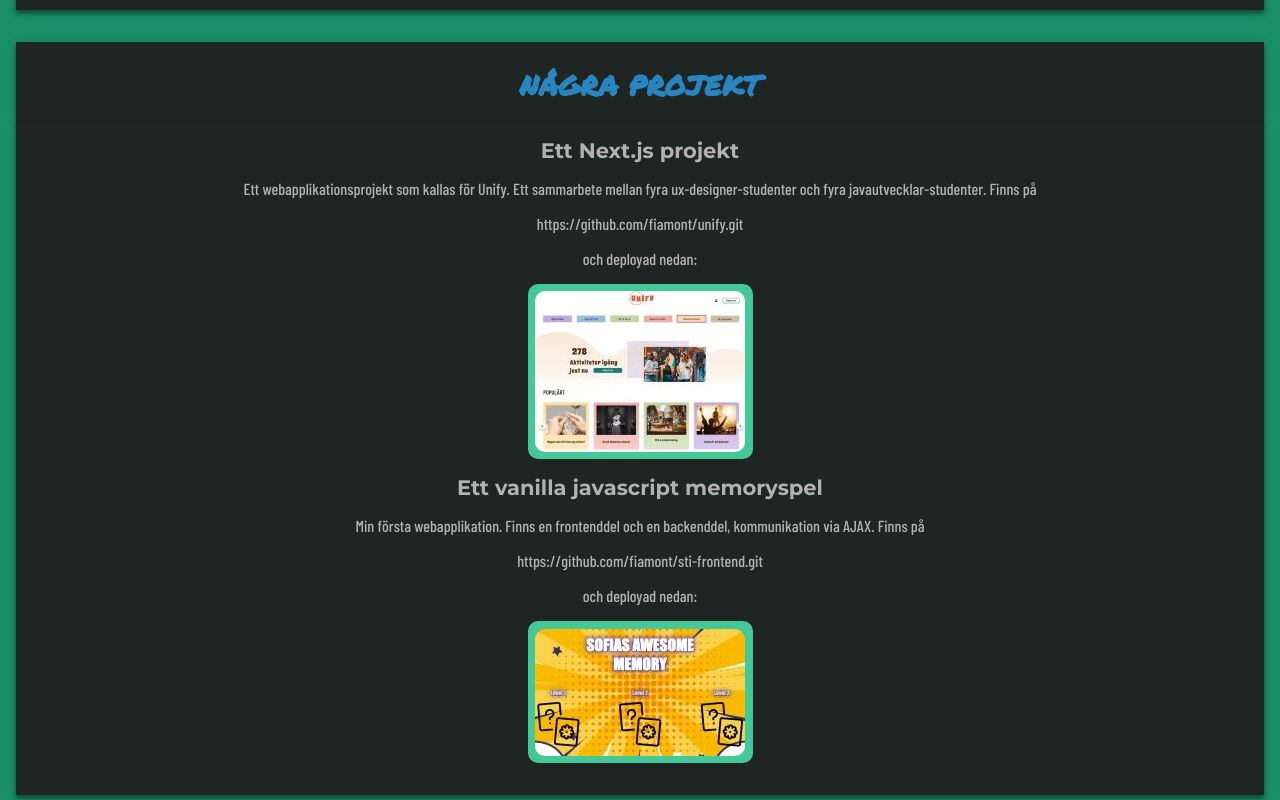
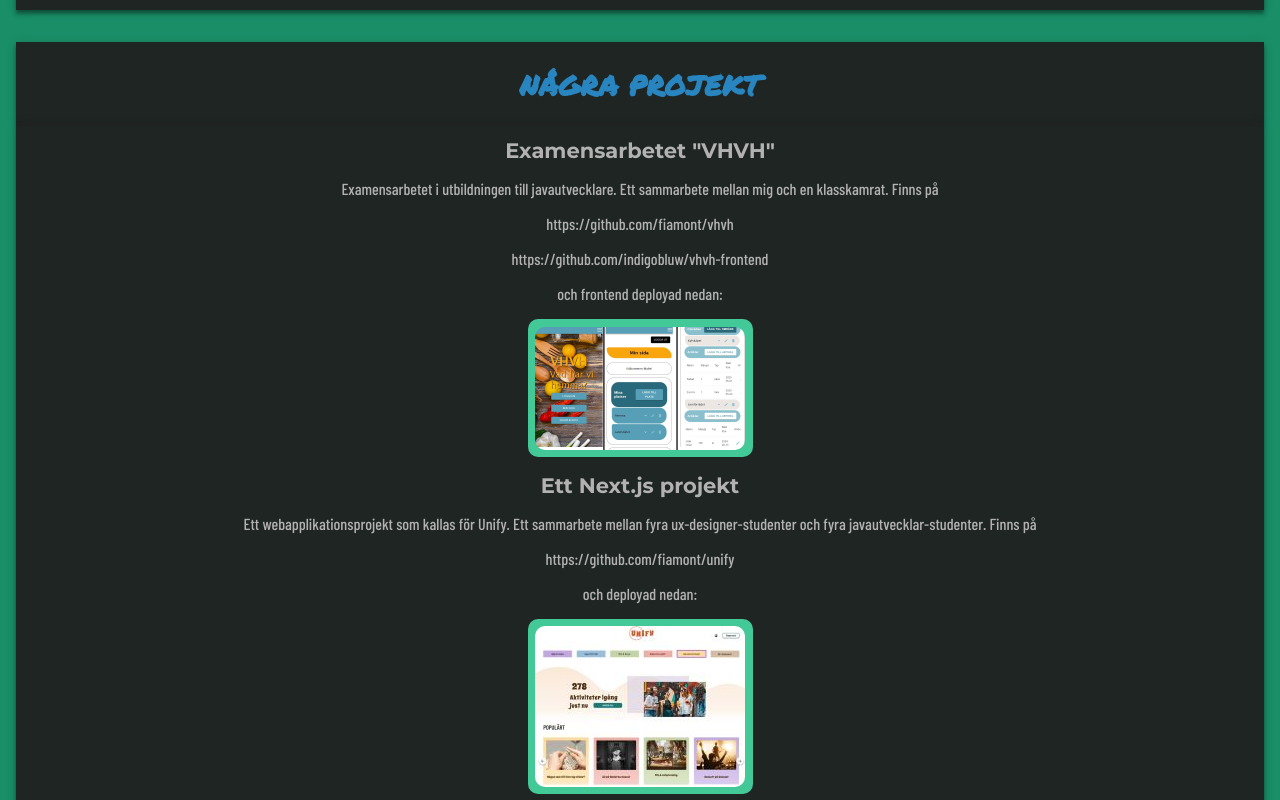
Before and after one commit to fiamont/portfolio, a Next.js app: page /kompetenser in a window 1280 px wide. Shown: the part 520-1320 px from the top of the page. Built offline with nearby package versions, Linux system fonts and the light colour scheme; a web font is replaced by a local one.

Commit message:
update experience and skills

```diff
--- a/components/Skills.jsx
+++ b/components/Skills.jsx
@@ -16,6 +16,7 @@ const Skills = () => {
             <li key="sql">SQL</li>
             <li key="html">HTML</li>
             <li key="css">CSS</li>
+            <li key="javaee">JAVA EE</li>
           </ul>
         </div>
         <div className={style.List}>
@@ -25,6 +26,7 @@ const Skills = () => {
             <li key="react">REACT</li>
             <li key="tdd">TDD</li>
             <li key="Spring">SPRING</li>
+            <li key="nextjs">NEXT.JS</li>
           </ul>
         </div>
         <Image
--- a/components/SkillsExample.jsx
+++ b/components/SkillsExample.jsx
@@ -1,9 +1,9 @@
 import React from "react";
-// import Link from "next/link";
 import style from "../styles/SkillsExample.module.css";
 import Image from "next/image";
 import AwesomeMemory from "../public/awesomeMemoryBilden.jpg";
 import Unify from "../public/unifyBild.jpg";
+import VHVH from "../public/examensprojekt.png";
 
 function SkillsExample() {
   const handleURL = (url) => {
@@ -12,21 +12,49 @@ function SkillsExample() {
   return (
     <div className={style.container}>
       <div className={style.project}>
+        <h2 className={style.rubrik}>Examensarbetet "VHVH"</h2>
+        <p className={style.text}>
+          Examensarbetet i utbildningen till javautvecklare. Ett sammarbete
+          mellan mig och en klasskamrat. Finns på
+          <p
+            className={style.extLink}
+            onClick={handleURL("https://github.com/fiamont/vhvh")}
+          >
+            https://github.com/fiamont/vhvh
+          </p>
+          <p
+            className={style.extLink}
+            onClick={handleURL("https://github.com/indigobluw/vhvh-frontend")}
+          >
+            https://github.com/indigobluw/vhvh-frontend
+          </p>
+          och frontend deployad nedan:
+        </p>
+        <div className={style.LinkVHVH}>
+          <Image
+            className={style.VHVH}
+            src={VHVH}
+            alt="VHVH"
+            width={210}
+            height={123}
+            onClick={handleURL("https://vhvh-frontend.vercel.app/")}
+          />
+        </div>
+      </div>
+      <div className={style.project}>
         <h2 className={style.rubrik}>Ett Next.js projekt</h2>
         <p className={style.text}>
           Ett webapplikationsprojekt som kallas för Unify. Ett sammarbete mellan
-          fyra ux-designer-studenter och fyra javautvecklar-studenter. Finns på{" "}
+          fyra ux-designer-studenter och fyra javautvecklar-studenter. Finns på
           <p
             className={style.extLink}
-            onClick={handleURL("https://github.com/fiamont/unify.git")}
+            onClick={handleURL("https://github.com/fiamont/unify")}
           >
-            {" "}
-            https://github.com/fiamont/unify.git{" "}
-          </p>{" "}
+            https://github.com/fiamont/unify
+          </p>
           och deployad nedan:
         </p>
         <div className={style.LinkUnify}>
-          {/* <Link href="https://unify-sti.vercel.app/" passHref> */}
           <Image
             className={style.Unify}
             src={Unify}
@@ -35,34 +63,29 @@ function SkillsExample() {
             height={161}
             onClick={handleURL("https://unify-sti.vercel.app/")}
           />
-          {/* </Link> */}
         </div>
       </div>
       <div className={style.project}>
         <h2 className={style.rubrik}>Ett vanilla javascript memoryspel</h2>
         <p className={style.text}>
-          Min första webapplikation. Finns en frontenddel och en backenddel,
-          kommunikation via AJAX. Finns på{" "}
+          Min första webapplikation. Finns på
           <p
             className={style.extLink}
             onClick={handleURL("https://github.com/fiamont/sti-frontend.git")}
           >
-            {" "}
-            https://github.com/fiamont/sti-frontend.git{" "}
-          </p>{" "}
+            https://github.com/fiamont/sti-frontend.git
+          </p>
           och deployad nedan:
         </p>
         <div className={style.LinkMemory}>
-          {/* <Link href="http://fiamont-frontend.herokuapp.com/" passHref> */}
           <Image
             className={style.Memory}
             src={AwesomeMemory}
             alt="Memory"
             width={210}
             height={127}
-            onClick={handleURL("http://fiamont-frontend.herokuapp.com/")}
+            onClick={handleURL("https://fiamontmemory.vercel.app/index.html")}
           />
-          {/* </Link> */}
         </div>
       </div>
       <p></p>
--- a/styles/SkillsExample.module.css
+++ b/styles/SkillsExample.module.css
@@ -30,12 +30,14 @@
 }
 
 .Unify,
-.Memory {
+.Memory,
+.VHVH {
   cursor: pointer;
   border-radius: 10px;
 }
 
 .LinkMemory,
+.LinkVHVH,
 .LinkUnify {
   display: flex;
   justify-content: center;
@@ -44,6 +46,10 @@
   height: 142px;
   background-color: rgb(67, 200, 151);
   border-radius: 10px;
+}
+
+.LinkVHVH {
+  height: 138px;
 }
 
 .LinkUnify {
```
Also changed, not shown: components/Experience.jsx (+18 -11 lines), public/examensprojekt.png (added).
